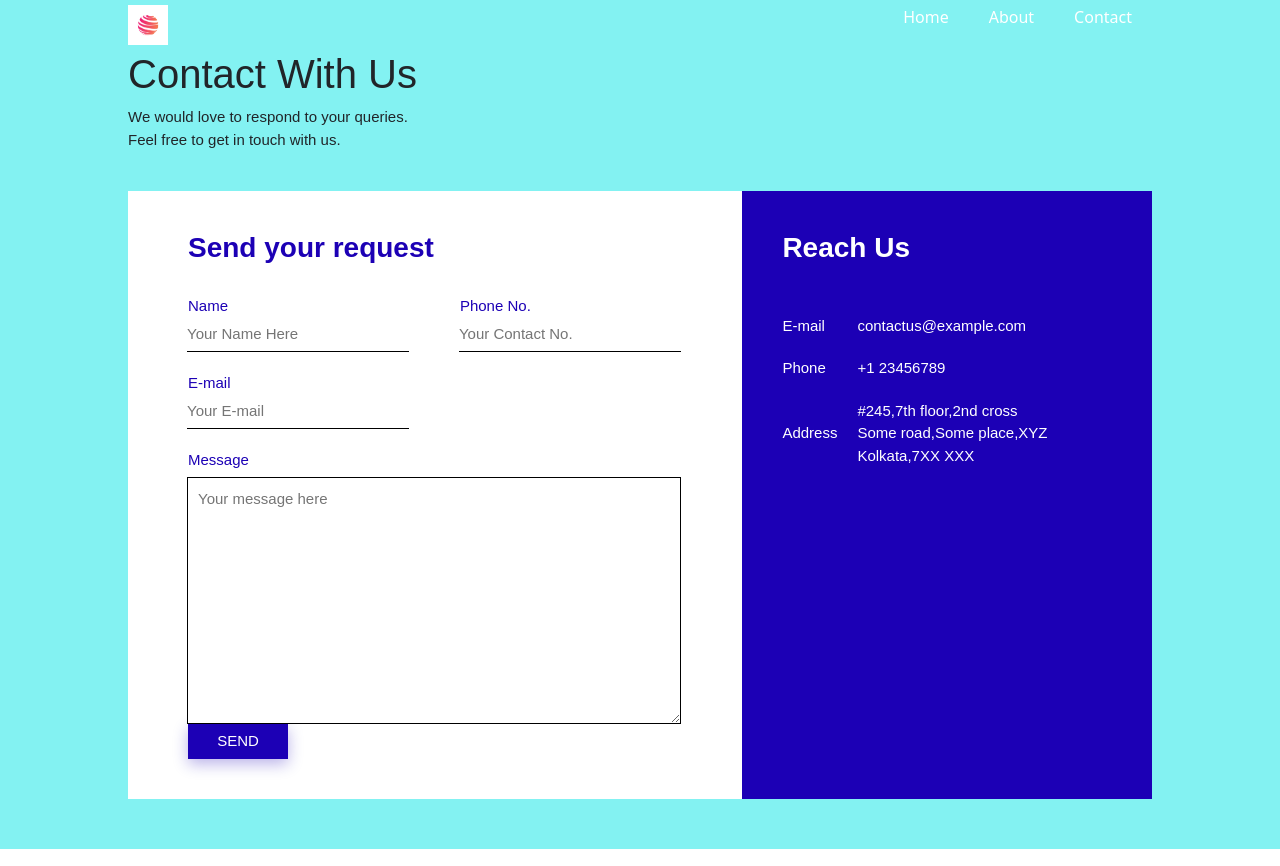
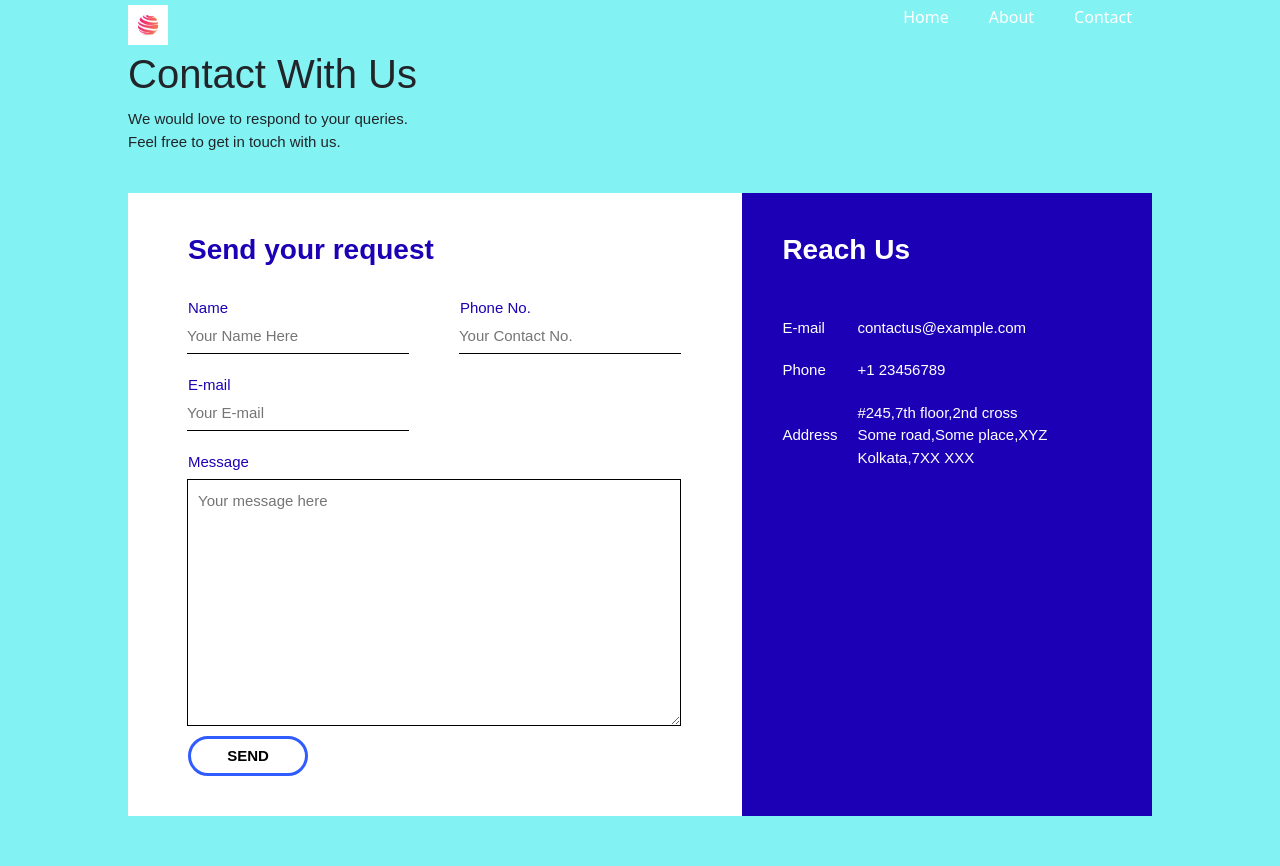
Before and after one commit to soura1334/RecipeRealm1, a React (Vite) app in the folder RecipeFrontend/: page /contact in a window 1280 px wide. Built offline with nearby package versions, Linux system fonts and the light colour scheme.

Commit message:
Inprovements in contact

```diff
--- a/RecipeFrontend/src/Components/Contact/Contact.css
+++ b/RecipeFrontend/src/Components/Contact/Contact.css
@@ -35,7 +35,7 @@
   color: #fff;
 }
 
-h1 {
+.contact-text {
   margin-bottom: 10px;
 }
 
@@ -61,7 +61,7 @@ h1 {
   padding-bottom: 5px;
 }
 
-textarea {
+.textarea {
   width: 100%;
   border: 1px solid black;
   outline: none;
@@ -69,22 +69,29 @@ textarea {
   box-sizing: border-box;
 }
 
-label {
+.label {
   margin-bottom: 6px;
   display: block;
   color: #1c00b5;
 }
 
-button {
-  background: #1c00b5;
-  width: 100px;
-  border: none;
-  outline: none;
+.send {
+  margin-top: 10px;
+  width: 120px;
+  height: 40px;
+  border: 3px solid #315cfd;
+  border-radius: 45px;
+  transition: all 0.3s;
+  cursor: pointer;
+  background: white;
+  font-size: 1 em;
+  font-weight: 550;
+  font-family: 'Montserrat', sans-serif;
+}
+button.send:hover {
+  background: #315cfd;
   color: white;
-  height: 35px;
-  border-radius: 30px;
-  margin-top: 20px;
-  box-shadow: 0px 5px 15px 0px rgba(28, 0, 181, 0.3);
+  font-size: 1.2em;
 }
   .contact-left h3 {
   color: #1c00b5;
--- a/RecipeFrontend/src/Components/Contact/Contact.jsx
+++ b/RecipeFrontend/src/Components/Contact/Contact.jsx
@@ -5,7 +5,7 @@ const Contact = () => {
   return (
     <div className="contact-body">
     <div className='contact'>
-      <h1>Contact With Us</h1>
+      <h1 className='contact-text'>Contact With Us</h1>
       <p>We would love to respond to your queries. <br />
         Feel free to get in touch with us.</p>
       <div className="contact-box">
@@ -14,25 +14,25 @@ const Contact = () => {
           <form>
             <div className="input-row">
               <div className="input-group">
-                <label>Name</label>
+                <label className='label'>Name</label>
                 <input className="input" type="text" placeholder="Your Name Here" />
               </div>
               <div className="input-group">
-                <label>Phone No.</label>
+                <label className='label'>Phone No.</label>
                 <input className="input" type="text" placeholder="Your Contact No." />
               </div>
             </div>
             <div className="input-row">
               <div className="input-group">
-                <label>E-mail</label>
+                <label className='label'>E-mail</label>
                 <input className="input" type="text" placeholder="Your E-mail" />
               </div>
             </div>
                 <div className="input-group">
-                  <label>Message</label>
-                  <textarea rows="10" placeholder="Your message here"></textarea>
+                  <label className='label'>Message</label>
+                  <textarea className='textarea' rows="10" placeholder="Your message here"></textarea>
                 </div>
-            <button type="submit">SEND</button>
+            <button className='send' type="submit">SEND</button>
           </form>
         </div>
         <div className="contact-right">
```
